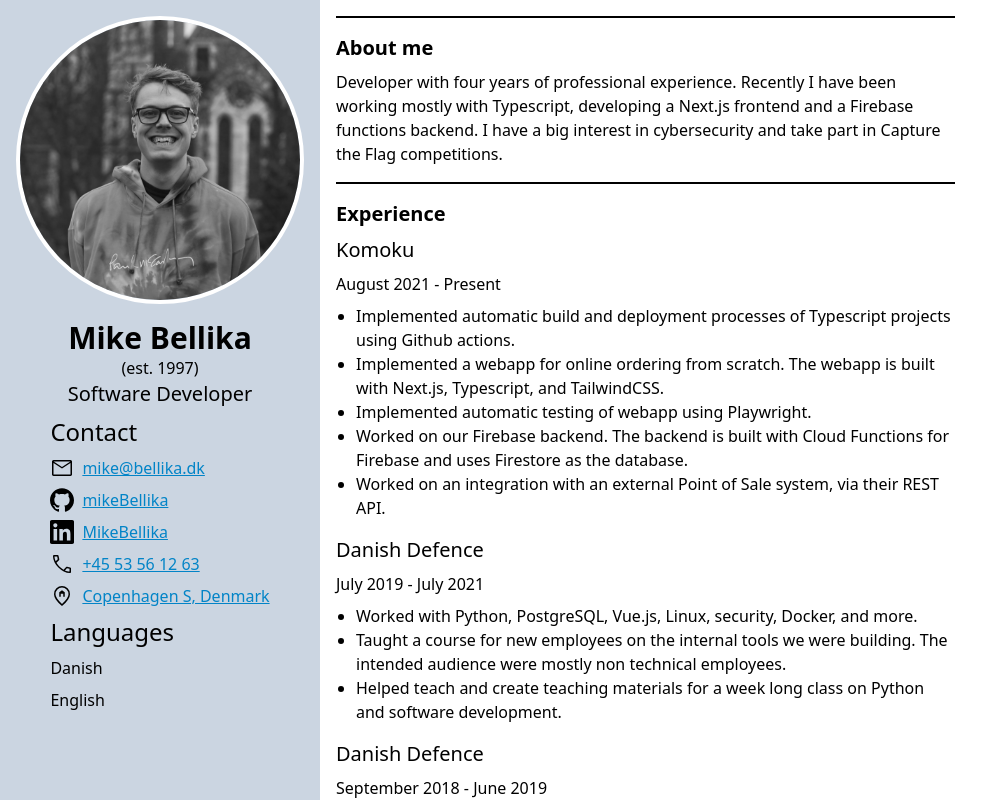
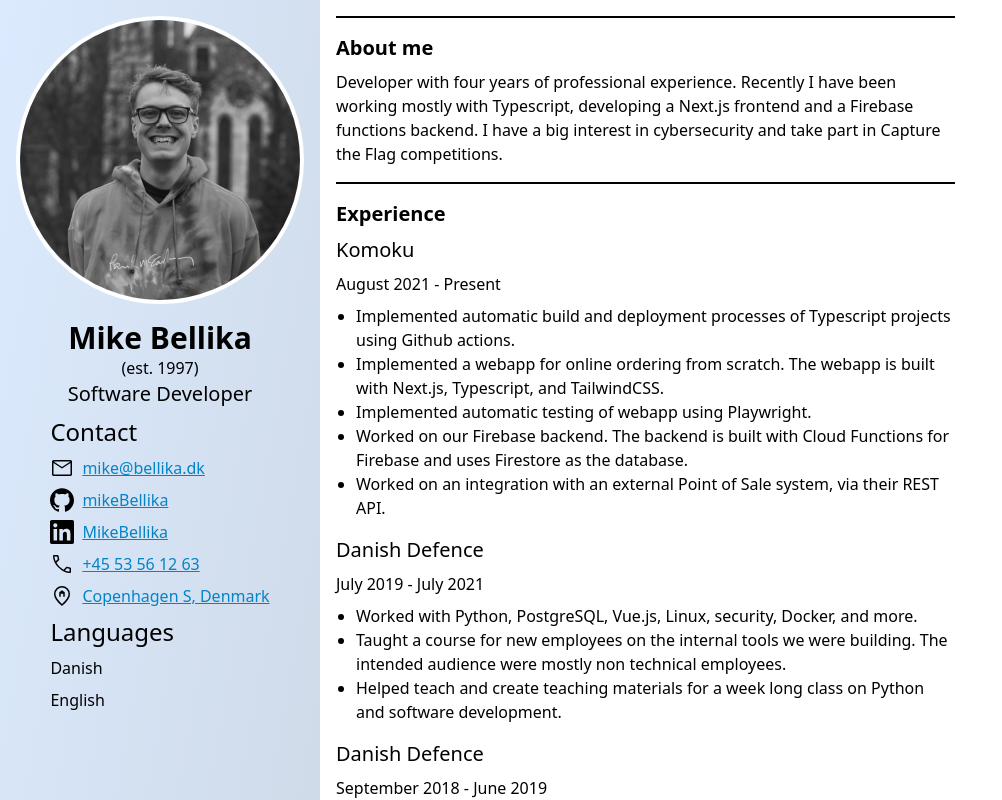
Before and after one commit to MikeBellika/CV, a Next.js app: page / in a window 1280 px wide. Shown: the top 800 px of the page, without its empty margins (0-1002 px from the left). Built offline with nearby package versions, Linux system fonts and the light colour scheme.

Commit message:
Added gradient in header

```diff
--- a/pages/index.tsx
+++ b/pages/index.tsx
@@ -58,7 +58,7 @@ const Home: NextPage = () => {
         <link rel="icon" href="/favicon.ico" />
       </Head>
 
-      <header className="flex flex-col justify-start items-center bg-slate-300 gap-y-4 p-4">
+      <header className="flex flex-col justify-start items-center bg-gradient-to-br from-blue-100 to-slate-300 gap-y-4 p-4">
         <div className="w-72 h-72 relative border-white border-4 rounded-full">
           <Image
             src="/me.jpeg"
```
